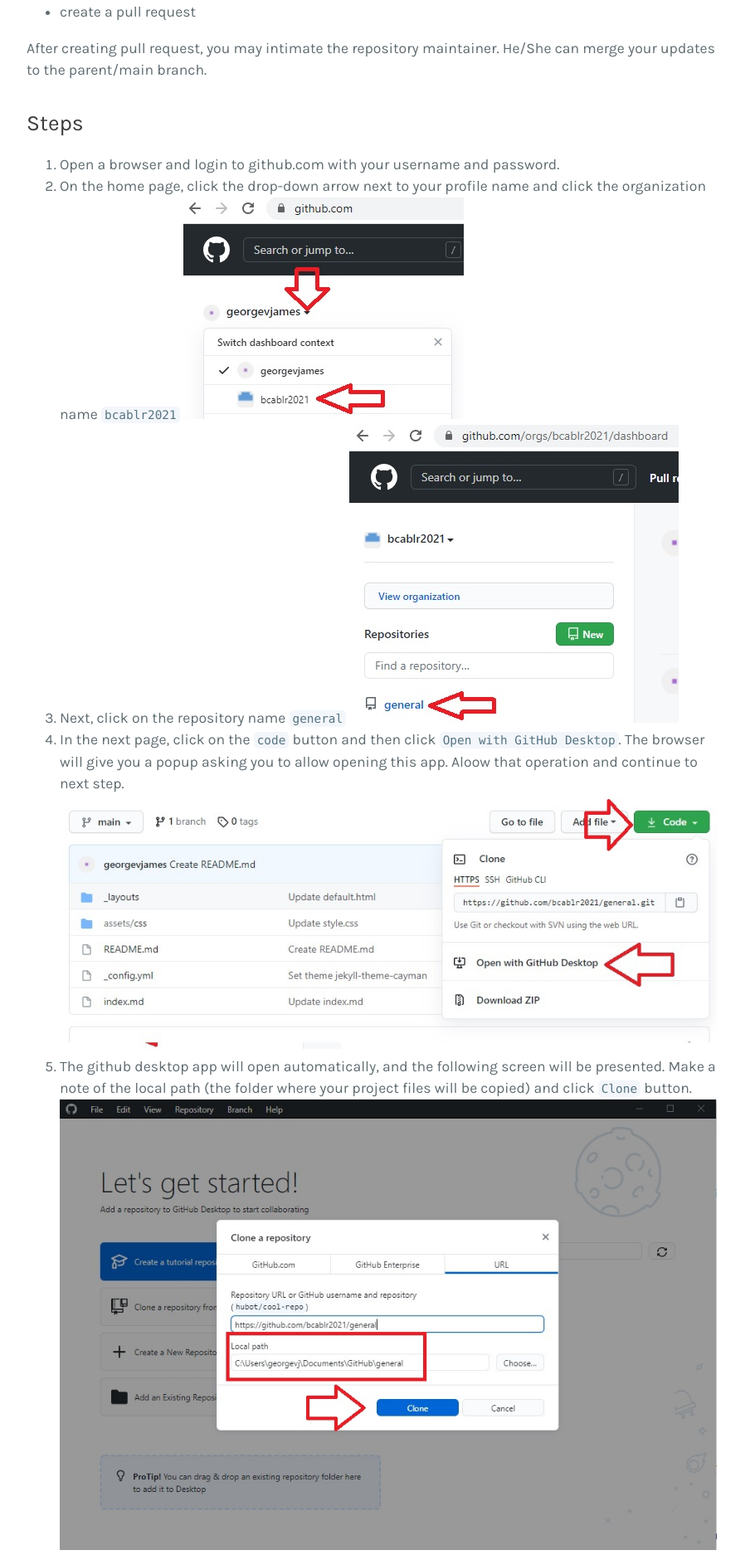
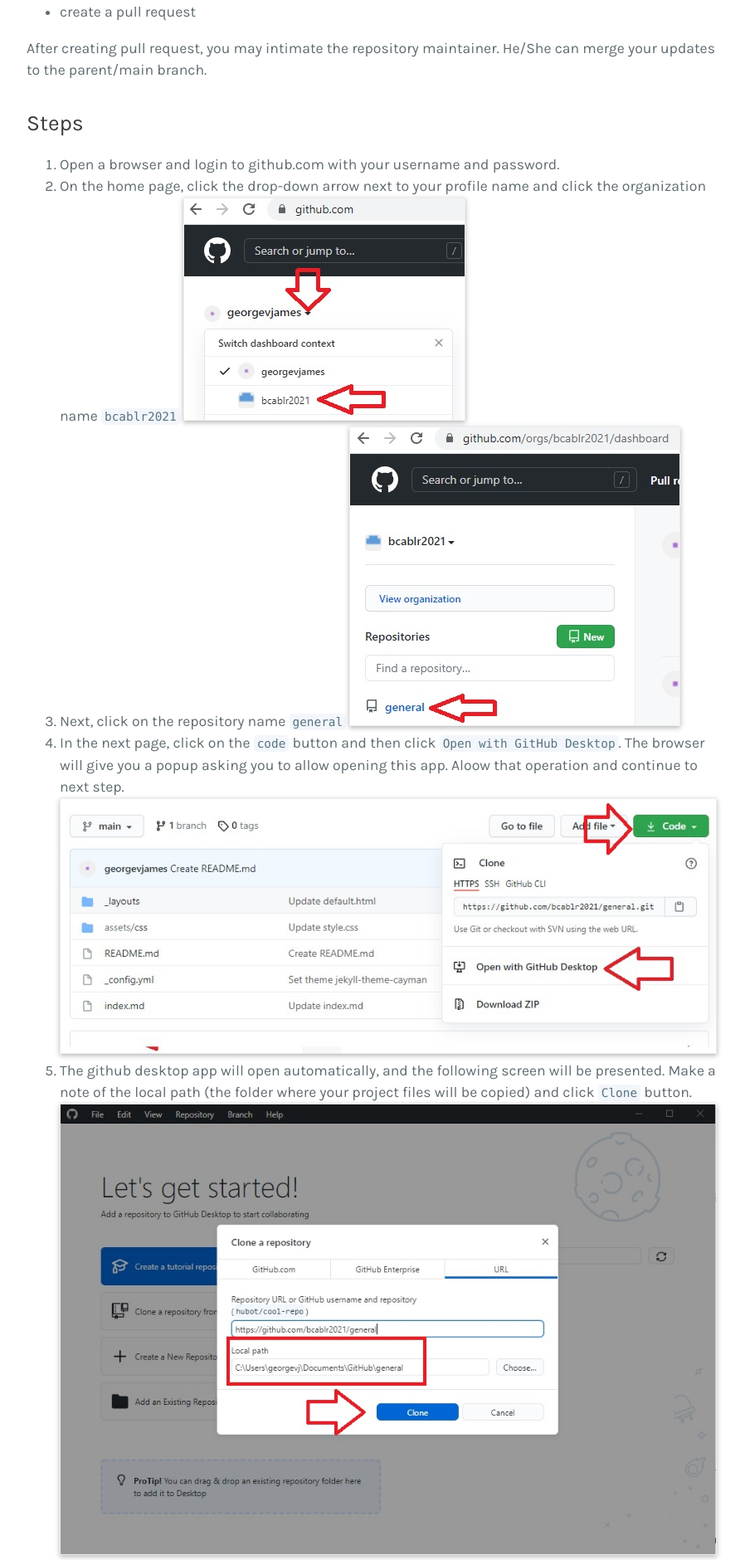
Before and after one commit to bcablr2021/general, a Jekyll site: the page built from gettingstarted/index.md, in a window 1280 px wide. Shown: the part 506-2386 px from the top of the page at 83% size, without its empty margins (192-1090 px from the left). Built offline with Jekyll 4.4.1, drawn with Linux system fonts in a browser that asks for light colours; our own code applies the rules of GitHub Pages for plain Markdown files.

Commit message:
Update style.css

```diff
--- a/assets/css/style.css
+++ b/assets/css/style.css
@@ -19,7 +19,7 @@ small{font-size:80%}
 sub,sup{font-size:75%;line-height:0;position:relative;vertical-align:baseline}
 sup{top:-0.5em}
 sub{bottom:-0.25em}
-img{border:0}
+img{border: 1px solid #eee;box-shadow: 0 2px 6px rgb(0 0 0 / 30%);}
 svg:not(:root){overflow:hidden}
 figure{margin:1em 40px}
 hr{box-sizing:content-box;height:0}
```
